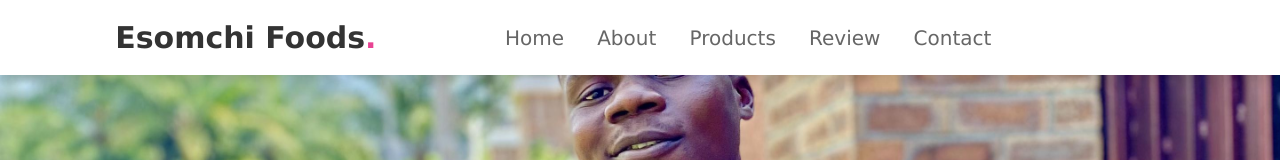
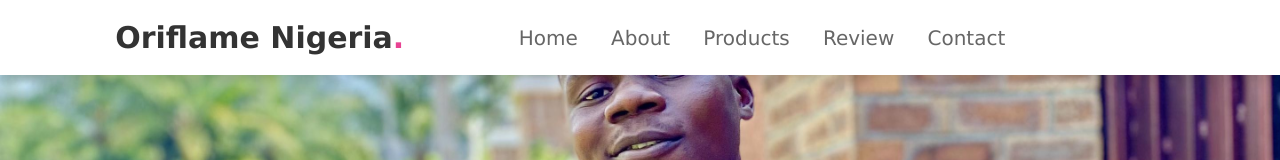
Before and after one commit to OBII-005/e-commerce-website, a plain HTML site: page index.html in a window 1280 px wide. Shown: the top 160 px of the page. Drawn offline with Linux system fonts and the light colour scheme; files that its build step writes are made by us from their sources; files whose address does not match are found by name.

Commit message:
Update index.html

```diff
--- a/index.html
+++ b/index.html
@@ -4,7 +4,7 @@
     <meta charset="UTF-8" />
     <meta http-equiv="X-UA-Compatible" content="IE=edge" />
     <meta name="viewport" content="width=device-width, initial-scale=1.0" />
-    <title>complete responsive food website design tutorial</title>
+    <title>complete responsive e-commerce website design </title>
 
     <!-- font awesome cdn link  -->
     <link rel="stylesheet" href="style.css" />
@@ -19,7 +19,7 @@
       <input type="checkbox" name="" id="toggler" />
       <label for="toggler" class="fas fa-bars"></label>
 
-      <a href="#" class="logo">esomchi foods<span>.</span></a>
+      <a href="#" class="logo">oriflame nigeria<span>.</span></a>
 
       <nav class="navbar">
         <a href="#home">home</a>
```
